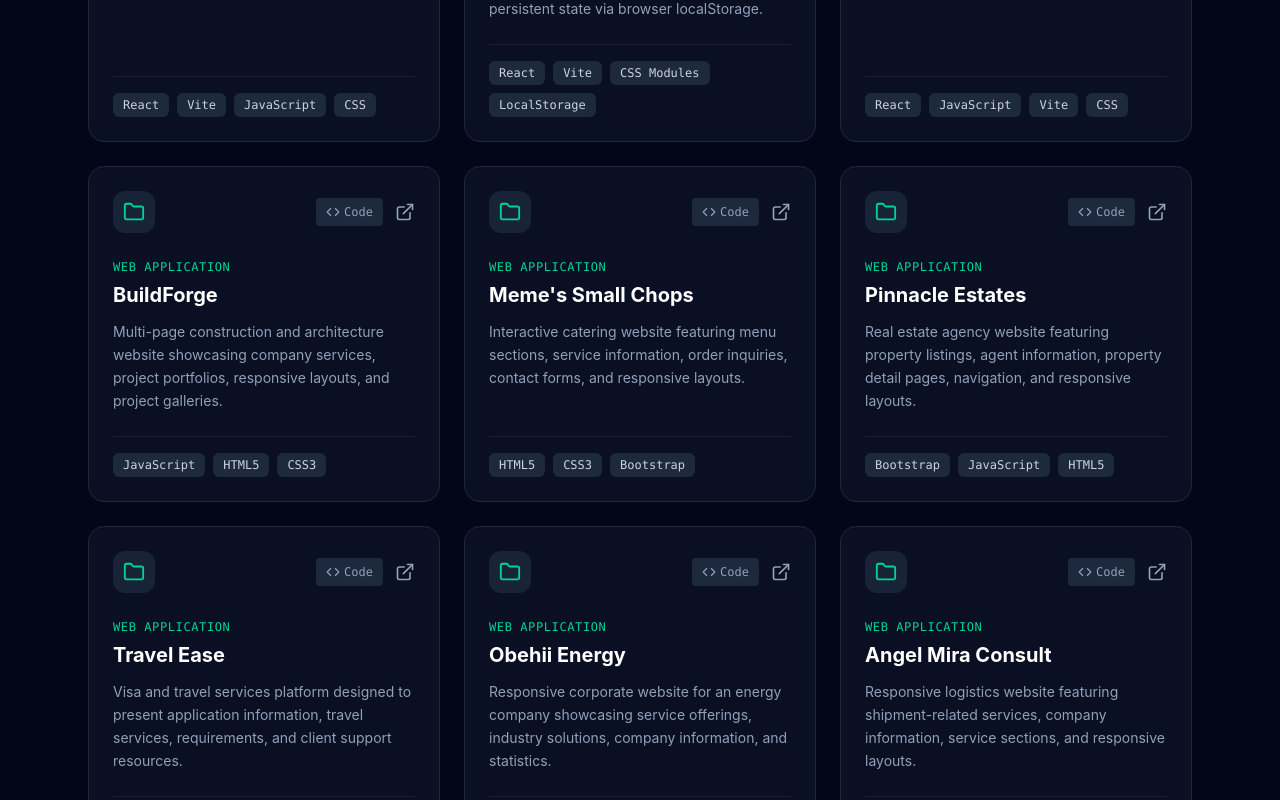
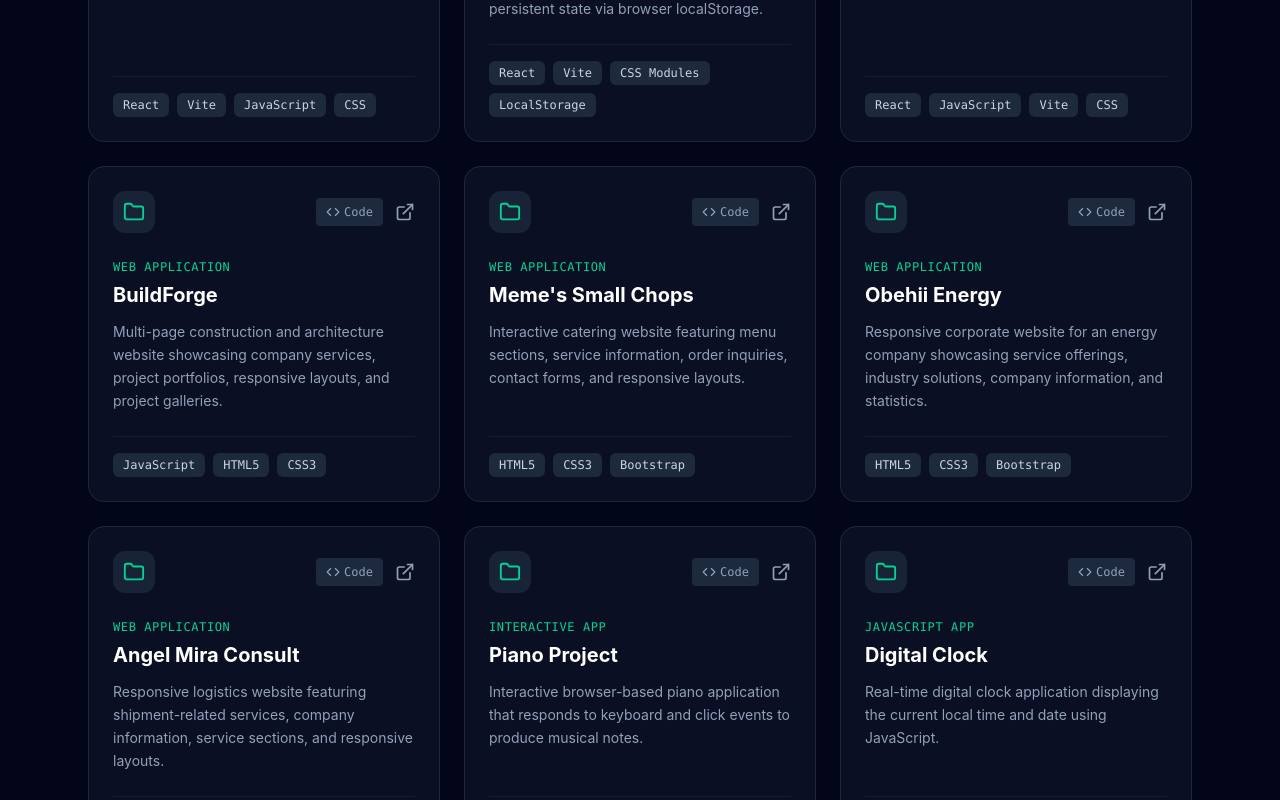
Before and after one commit to Obehi123-beep/portfolio, a React (Vite) app: page / in a window 1280 px wide. Shown: the part 2000-2800 px from the top of the page. Built offline with nearby package versions, Linux system fonts and the light colour scheme.

Commit message:
Update project deployment URLs and remove unlisted projects

```diff
--- a/src/data/projectsData.js
+++ b/src/data/projectsData.js
@@ -72,7 +72,7 @@ const projects = [
     description:
       "Interactive customer support dashboard designed to manage user tickets, response metrics, and query logs efficiently.",
     techStack: ["React", "Vite", "JavaScript", "CSS"],
-    liveUrl: "#",
+    liveUrl: "https://customer-support-dashboard-brown.vercel.app/",
     githubUrl: "https://github.com/Obehi123-beep/mindflow",
     featured: true,
   },
@@ -122,39 +122,17 @@ const projects = [
   },
   {
     id: 12,
-    title: "Pinnacle Estates",
-    category: "Web Application",
-    description:
-      "Real estate agency website featuring property listings, agent information, property detail pages, navigation, and responsive layouts.",
-    techStack: ["Bootstrap", "JavaScript", "HTML5"],
-    liveUrl: "#",
-    githubUrl: "https://github.com/Obehi123-beep/Pinacle_estate",
-    featured: false,
-  },
-  {
-    id: 13,
-    title: "Travel Ease",
-    category: "Web Application",
-    description:
-      "Visa and travel services platform designed to present application information, travel services, requirements, and client support resources.",
-    techStack: ["HTML5", "CSS3", "Bootstrap"],
-    liveUrl: "#",
-    githubUrl: "https://github.com/Obehi123-beep/Travel_ease",
-    featured: false,
-  },
-  {
-    id: 14,
     title: "Obehii Energy",
     category: "Web Application",
     description:
       "Responsive corporate website for an energy company showcasing service offerings, industry solutions, company information, and statistics.",
     techStack: ["HTML5", "CSS3", "Bootstrap"],
-    liveUrl: "#",
+    liveUrl: "https://obehi-energy-9mc1.vercel.app/",
     githubUrl: "https://github.com/Obehi123-beep/Obehi_energy",
     featured: false,
   },
   {
-    id: 15,
+    id: 13,
     title: "Angel Mira Consult",
     category: "Web Application",
     description:
@@ -165,7 +143,7 @@ const projects = [
     featured: false,
   },
   {
-    id: 16,
+    id: 14,
     title: "Piano Project",
     category: "Interactive App",
     description:
@@ -176,7 +154,7 @@ const projects = [
     featured: false,
   },
   {
-    id: 17,
+    id: 15,
     title: "Digital Clock",
     category: "JavaScript App",
     description:
```
